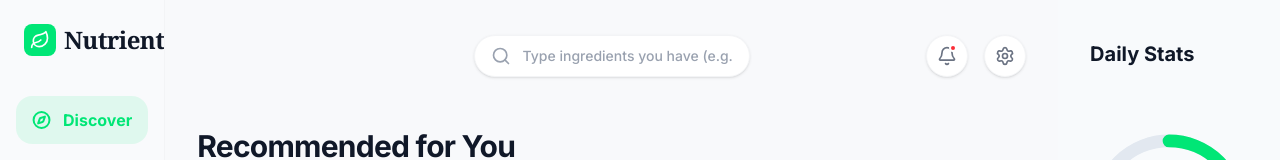
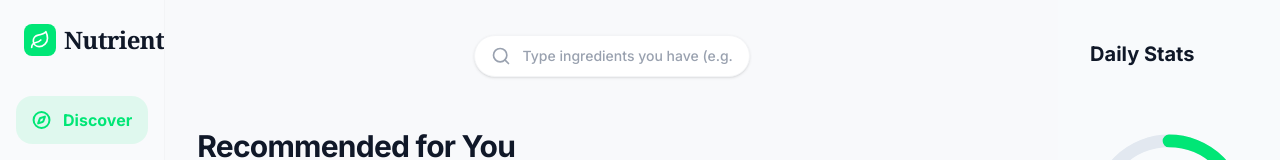
Before and after one commit to DavidEdeni/nutrient_hub, a Next.js app: page / in a window 1280 px wide. Shown: the top 160 px of the page. Built offline with nearby package versions, Linux system fonts and the light colour scheme.

Commit message:
feat: Implement initial home page with AI recipe generation, static recipe display, category filters, and a call-to-action.

```diff
--- a/app/page.tsx
+++ b/app/page.tsx
@@ -2,13 +2,14 @@
 
 import { useState, useRef, useEffect } from "react";
 import RecipeCard from "../components/RecipeCard";
-import { Lightbulb, Search, Bell, Settings, Loader2 } from "lucide-react";
+import { Lightbulb, Search, Loader2 } from "lucide-react";
 import type { GeneratedRecipe } from "../src/lib/ai/recipeSchema";
 
 export default function Home() {
   const [prompt, setPrompt] = useState("");
   const [isLoading, setIsLoading] = useState(false);
-  const [generatedRecipe, setGeneratedRecipe] = useState<GeneratedRecipe | null>(null);
+  const [generatedRecipe, setGeneratedRecipe] =
+    useState<GeneratedRecipe | null>(null);
   const [error, setError] = useState("");
   const abortControllerRef = useRef<AbortController | null>(null);
 
@@ -158,25 +159,18 @@ export default function Home() {
               placeholder="Type ingredients you have (e.g. chicken, avocado)..."
               className="w-full bg-transparent border-none text-sm font-medium outline-none text-gray-800 placeholder:text-gray-400 disabled:opacity-50"
             />
-              {isLoading && <Loader2 className="w-5 h-5 animate-spin text-[#00E676] absolute right-4" />}
+            {isLoading && (
+              <Loader2 className="w-5 h-5 animate-spin text-[#00E676] absolute right-4" />
+            )}
           </form>
         </div>
 
         {/* User Actions Right Aligned */}
-        <div className="flex-1 flex justify-end items-center gap-4">
-          <button className="relative p-2.5 bg-white rounded-full text-gray-500 hover:text-gray-900 shadow-sm border border-gray-100 transition-colors hidden sm:block">
-            <Bell className="w-5 h-5" />
-            <span className="absolute top-2 right-2.5 w-2 h-2 bg-red-500 rounded-full border-2 border-white"></span>
-          </button>
-          <button className="relative p-2.5 bg-white rounded-full text-gray-500 hover:text-gray-900 shadow-sm border border-gray-100 transition-colors hidden sm:block">
-            <Settings className="w-5 h-5" />
-          </button>
-        </div>
+        <div className="flex-1 flex justify-end items-center gap-4"></div>
       </header>
 
       <div className="p-8 pb-32 max-w-5xl relative">
         <div className="space-y-8">
-
           {/* Validation Errors */}
           {error && (
             <div className="p-4 bg-red-50 text-red-600 rounded-2xl text-sm font-medium border border-red-100">
@@ -249,7 +243,8 @@ export default function Home() {
                 Want more personalized suggestions?
               </h3>
               <p className="text-white/90 text-sm mb-8 leading-relaxed max-w-sm">
-                  Tell us more about your health goals and favorite cuisines for a custom-tailored weekly meal plan.
+                Tell us more about your health goals and favorite cuisines for a
+                custom-tailored weekly meal plan.
               </p>
               <button className="bg-white text-[#00E676] font-bold py-3.5 px-6 rounded-full mt-auto hover:bg-gray-50 transition-colors w-full shadow-sm text-center">
                 Update Diet Profile
```
Lines whose indentation alone changed are shown as unchanged.
